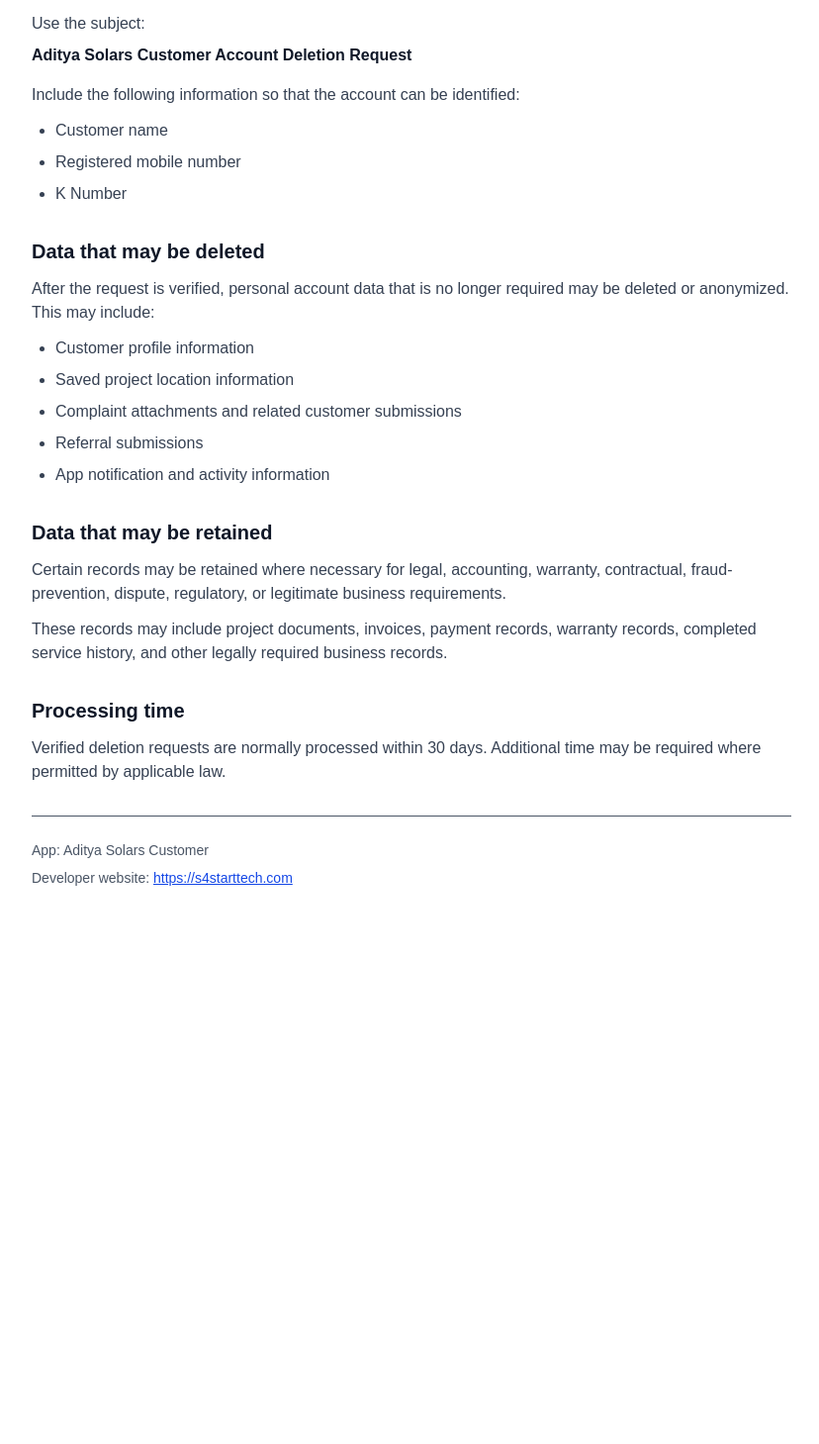
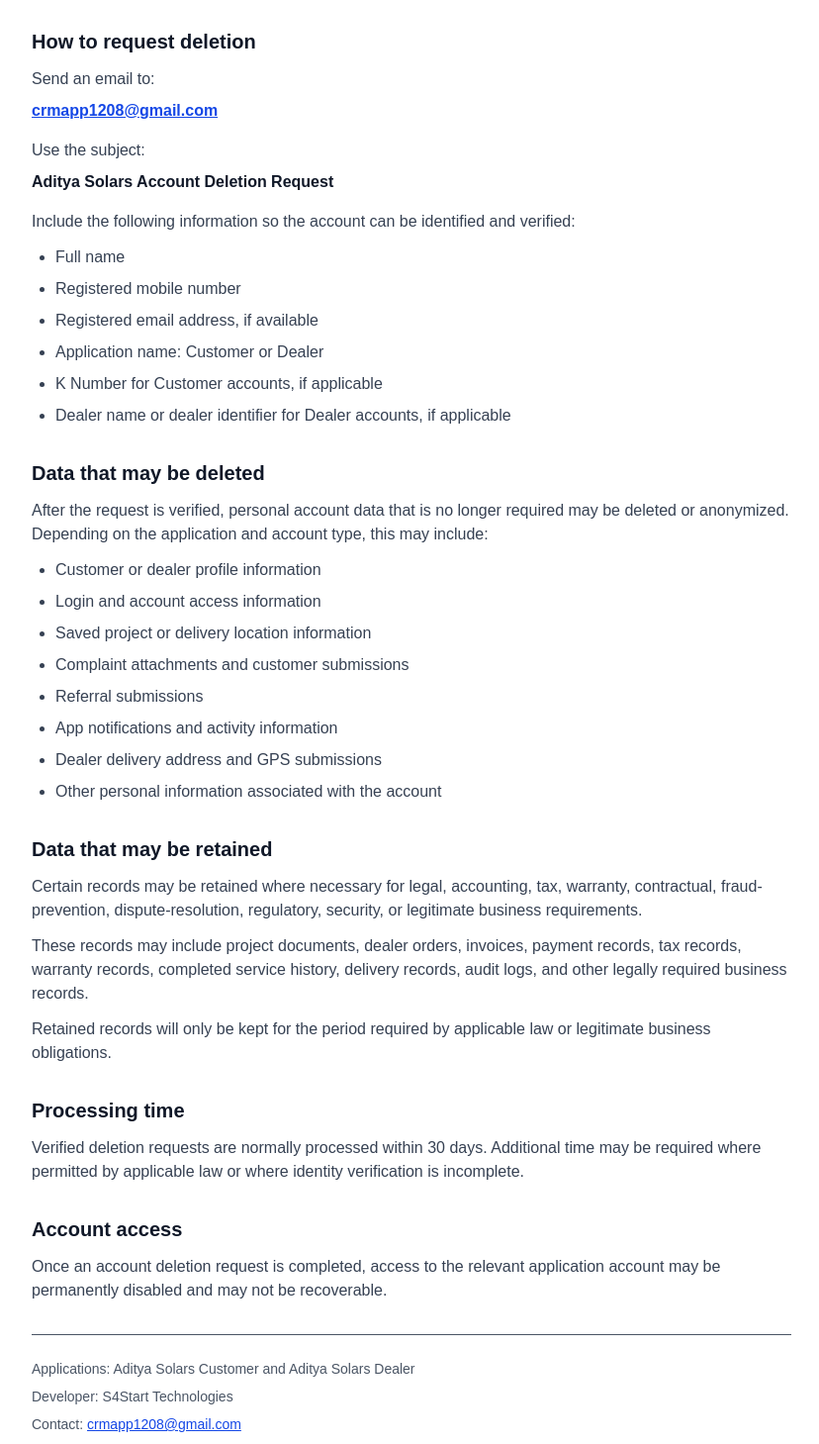
Before and after one commit to SafeerCRM/company-website, a Next.js app: page /account-deletion in a window 1280 px wide. Shown: the part 280-1739 px from the top of the page at 99% size, without its empty margins (224-1052 px from the left). Before the commit the page ends 1225 px from the top, so only its background shows below. Built offline with nearby package versions, Linux system fonts and the light colour scheme.

Commit message:
upgrade account deletion page

```diff
--- a/app/account-deletion/page.tsx
+++ b/app/account-deletion/page.tsx
@@ -7,9 +7,20 @@
         </h1>
 
         <p className="mt-4 text-gray-700">
-          This page explains how users of the Aditya Solars Customer app
-          can request deletion of their account and associated personal data.
+          This page explains how users of Aditya Solars applications can
+          request deletion of their account and associated personal data.
         </p>
+
+        <section className="mt-8">
+          <h2 className="text-xl font-semibold">
+            Applications covered
+          </h2>
+
+          <ul className="mt-3 list-disc space-y-2 pl-6 text-gray-700">
+            <li>Aditya Solars Customer</li>
+            <li>Aditya Solars Dealer</li>
+          </ul>
+        </section>
 
         <section className="mt-8">
           <h2 className="text-xl font-semibold">
@@ -22,7 +33,7 @@
 
           <p className="mt-2">
             <a
-              href="mailto:crmapp1208@gmail.com?subject=Aditya%20Solars%20Customer%20Account%20Deletion%20Request"
+              href="mailto:crmapp1208@gmail.com?subject=Aditya%20Solars%20Account%20Deletion%20Request"
               className="font-semibold text-blue-700 underline"
             >
               crmapp1208@gmail.com
@@ -34,18 +45,26 @@
           </p>
 
           <p className="mt-2 font-semibold">
-            Aditya Solars Customer Account Deletion Request
+            Aditya Solars Account Deletion Request
           </p>
 
           <p className="mt-4 text-gray-700">
-            Include the following information so that the account can be
-            identified:
+            Include the following information so the account can be
+            identified and verified:
           </p>
 
           <ul className="mt-3 list-disc space-y-2 pl-6 text-gray-700">
-            <li>Customer name</li>
+            <li>Full name</li>
             <li>Registered mobile number</li>
-            <li>K Number</li>
+            <li>Registered email address, if available</li>
+            <li>Application name: Customer or Dealer</li>
+            <li>
+              K Number for Customer accounts, if applicable
+            </li>
+            <li>
+              Dealer name or dealer identifier for Dealer accounts, if
+              applicable
+            </li>
           </ul>
         </section>
 
@@ -56,15 +75,21 @@
 
           <p className="mt-3 text-gray-700">
             After the request is verified, personal account data that is no
-            longer required may be deleted or anonymized. This may include:
+            longer required may be deleted or anonymized. Depending on the
+            application and account type, this may include:
           </p>
 
           <ul className="mt-3 list-disc space-y-2 pl-6 text-gray-700">
-            <li>Customer profile information</li>
-            <li>Saved project location information</li>
-            <li>Complaint attachments and related customer submissions</li>
+            <li>Customer or dealer profile information</li>
+            <li>Login and account access information</li>
+            <li>Saved project or delivery location information</li>
+            <li>Complaint attachments and customer submissions</li>
             <li>Referral submissions</li>
-            <li>App notification and activity information</li>
+            <li>App notifications and activity information</li>
+            <li>Dealer delivery address and GPS submissions</li>
+            <li>
+              Other personal information associated with the account
+            </li>
           </ul>
         </section>
 
@@ -75,14 +100,21 @@
 
           <p className="mt-3 text-gray-700">
             Certain records may be retained where necessary for legal,
-            accounting, warranty, contractual, fraud-prevention, dispute,
-            regulatory, or legitimate business requirements.
+            accounting, tax, warranty, contractual, fraud-prevention,
+            dispute-resolution, regulatory, security, or legitimate business
+            requirements.
           </p>
 
           <p className="mt-3 text-gray-700">
-            These records may include project documents, invoices, payment
-            records, warranty records, completed service history, and other
-            legally required business records.
+            These records may include project documents, dealer orders,
+            invoices, payment records, tax records, warranty records,
+            completed service history, delivery records, audit logs, and
+            other legally required business records.
+          </p>
+
+          <p className="mt-3 text-gray-700">
+            Retained records will only be kept for the period required by
+            applicable law or legitimate business obligations.
           </p>
         </section>
 
@@ -93,14 +125,42 @@
 
           <p className="mt-3 text-gray-700">
             Verified deletion requests are normally processed within 30 days.
-            Additional time may be required where permitted by applicable law.
+            Additional time may be required where permitted by applicable law
+            or where identity verification is incomplete.
+          </p>
+        </section>
+
+        <section className="mt-8">
+          <h2 className="text-xl font-semibold">
+            Account access
+          </h2>
+
+          <p className="mt-3 text-gray-700">
+            Once an account deletion request is completed, access to the
+            relevant application account may be permanently disabled and may
+            not be recoverable.
           </p>
         </section>
 
         <section className="mt-8 border-t pt-6 text-sm text-gray-600">
           <p>
-            App: Aditya Solars Customer
+            Applications: Aditya Solars Customer and Aditya Solars Dealer
           </p>
+
+          <p className="mt-2">
+            Developer: S4Start Technologies
+          </p>
+
+          <p className="mt-2">
+            Contact:{' '}
+            <a
+              href="mailto:crmapp1208@gmail.com"
+              className="text-blue-700 underline"
+            >
+              crmapp1208@gmail.com
+            </a>
+          </p>
+
           <p className="mt-2">
             Developer website:{' '}
             <a
```
